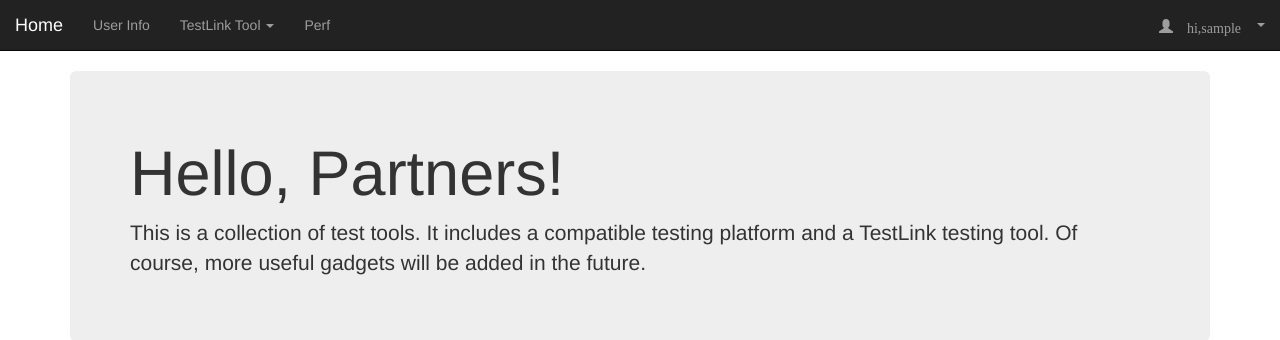
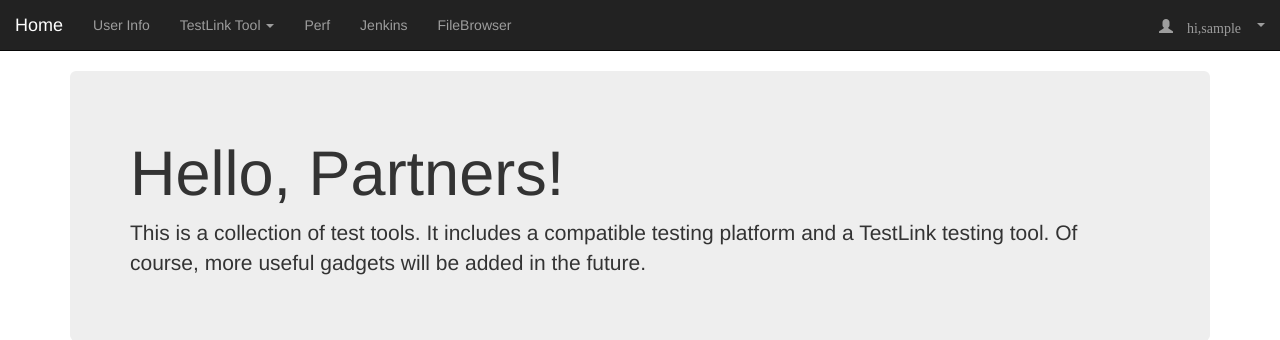
Before and after one commit to lisen886/TestTool, a Flask app: page / in a window 1280 px wide. Shown: the top 340 px of the page. Run offline with Flask 2, Linux system fonts and the light colour scheme; the visitor is signed in with stand-in values (Sample User, id 1); some libraries are stand-ins or nearby versions.

Commit message:
add jenkins and fileBrowser link

```diff
--- a/templates/baseNavbar.html
+++ b/templates/baseNavbar.html
@@ -22,6 +22,8 @@
                 </ul>
             </li>
             <li><a href="/showPerf">Perf</a></li>
+            <li><a href="http://10.80.0.171:8080/jenkins">Jenkins</a></li>
+            <li><a href="http://10.80.0.171:9876">FileBrowser</a></li>
         </ul>
         <ul class="nav navbar-nav navbar-right">
             <li class="dropdown">
```
